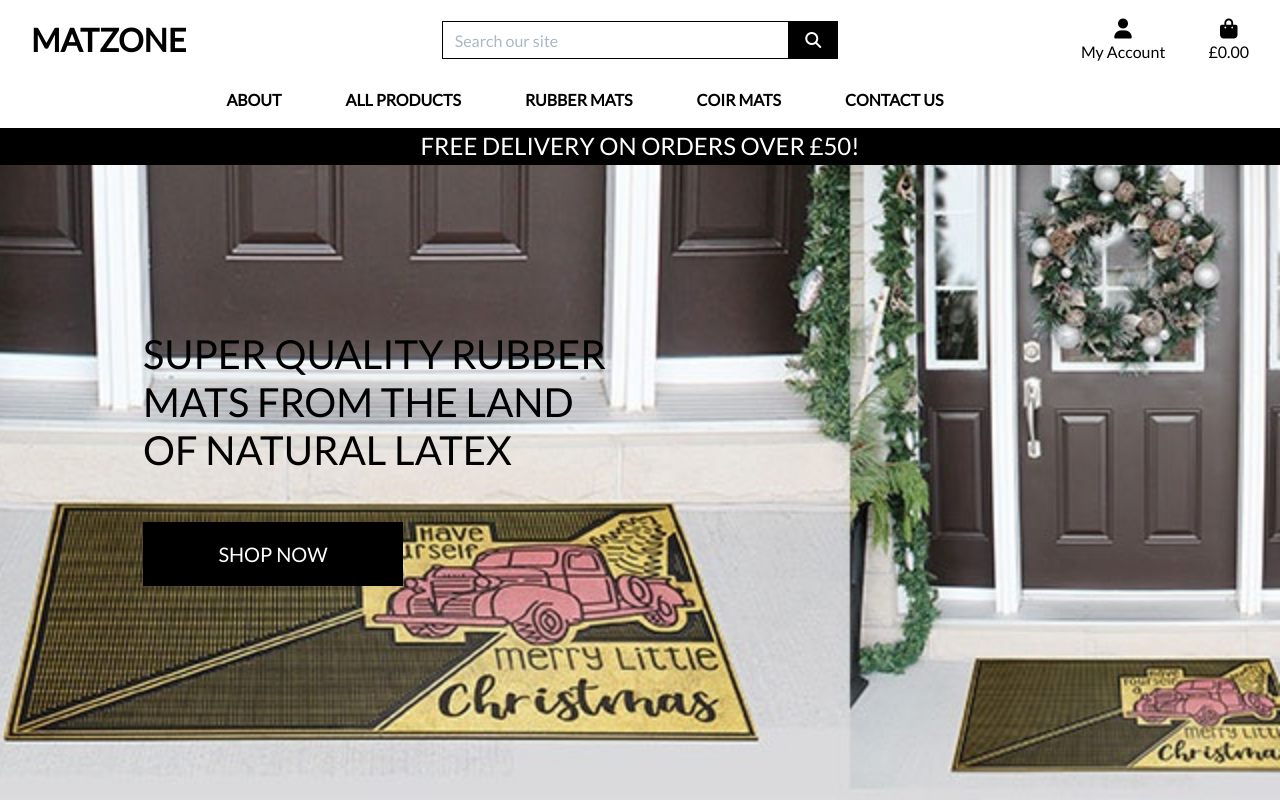
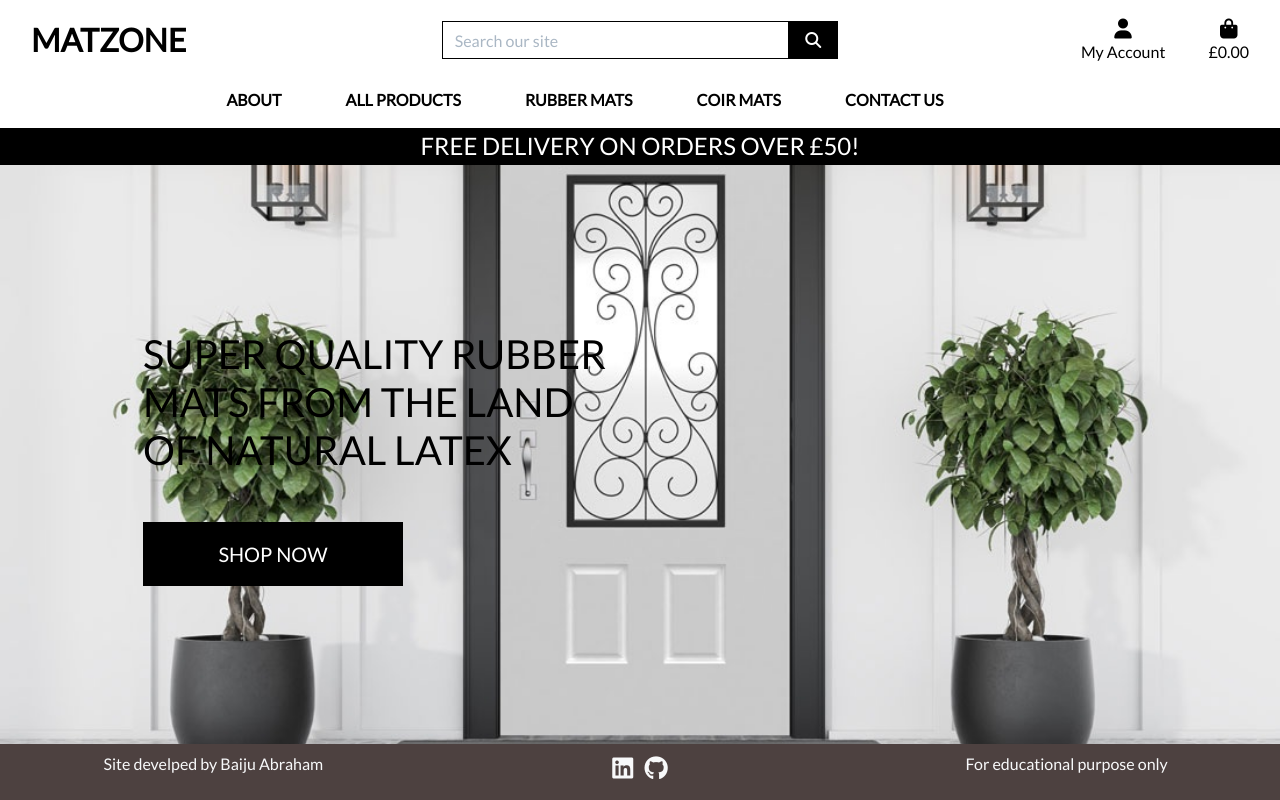
Before and after one commit to baijuka/matzone_v1, a Django app: page / in a window 1280 px wide. Run offline with Django 3.2, Linux system fonts and the light colour scheme; some libraries are stand-ins or nearby versions.

Commit message:
Added footer, style applied

```diff
--- a/static/css/base.css
+++ b/static/css/base.css
@@ -3,7 +3,7 @@ html {
 }
 
 body {
-    background: url('/media/home_background_1.jpg') no-repeat center center fixed;
+    background: url('/media/home_background_2.jpg') no-repeat center center fixed;
     background-size: cover;
     height: calc(100vh - 164px);
     color: #555;
@@ -105,6 +105,25 @@ a.category-badge > span.badge:hover {
 input[name='q']::placeholder {
     color: #aab7c4;
 }
+
+/* Footer */
+footer {
+    padding: 8px;
+    background-color: #4d4140 !important ;
+    color: #f8f9fa;
+    text-align: center;
+    position: absolute;
+    left: 0 ; right: 0; bottom: 0;
+    height:[footer-height]
+  }
+  .social {
+    font-size: 1.5rem;
+    padding: 4px;
+    color: #f8f9fa;
+  }
+  .social:hover {
+    color: #9e2a2b;
+  }
 
 /* ------------------------------- bootstrap toasts */
 
--- a/templates/base.html
+++ b/templates/base.html
@@ -138,6 +138,8 @@
     {% block content %}
     {% endblock %}
 
+    {% include 'includes/footer.html' %}
+
     {% block postloadjs %}
     <script type="text/javascript">
         $('.toast').toast('show');
--- /dev/null
+++ b/templates/includes/footer.html
@@ -0,0 +1,19 @@
+{% load static %}
+<footer class="container-fluid footer-container">
+	<div class="row">
+		<div class="col">
+			<p>Site develped by Baiju Abraham</p>
+		</div>
+		<div class="col">
+			<a href="https://www.linkedin.com/in/baiju-abraham-a40633225" target="_blank" rel="noopener noreferrer" >
+                <i class="fab fa-linkedin social"></i>
+            </a>
+	        <a href="https://github.com/baijuka" target="_blank" rel="noopener noreferrer">
+                <i class="fab fa-github social"></i>
+            </a>
+		</div>
+		<div class="col">
+			<p>For educational purpose only</p>
+		</div>
+	</div>
+</footer>
```
